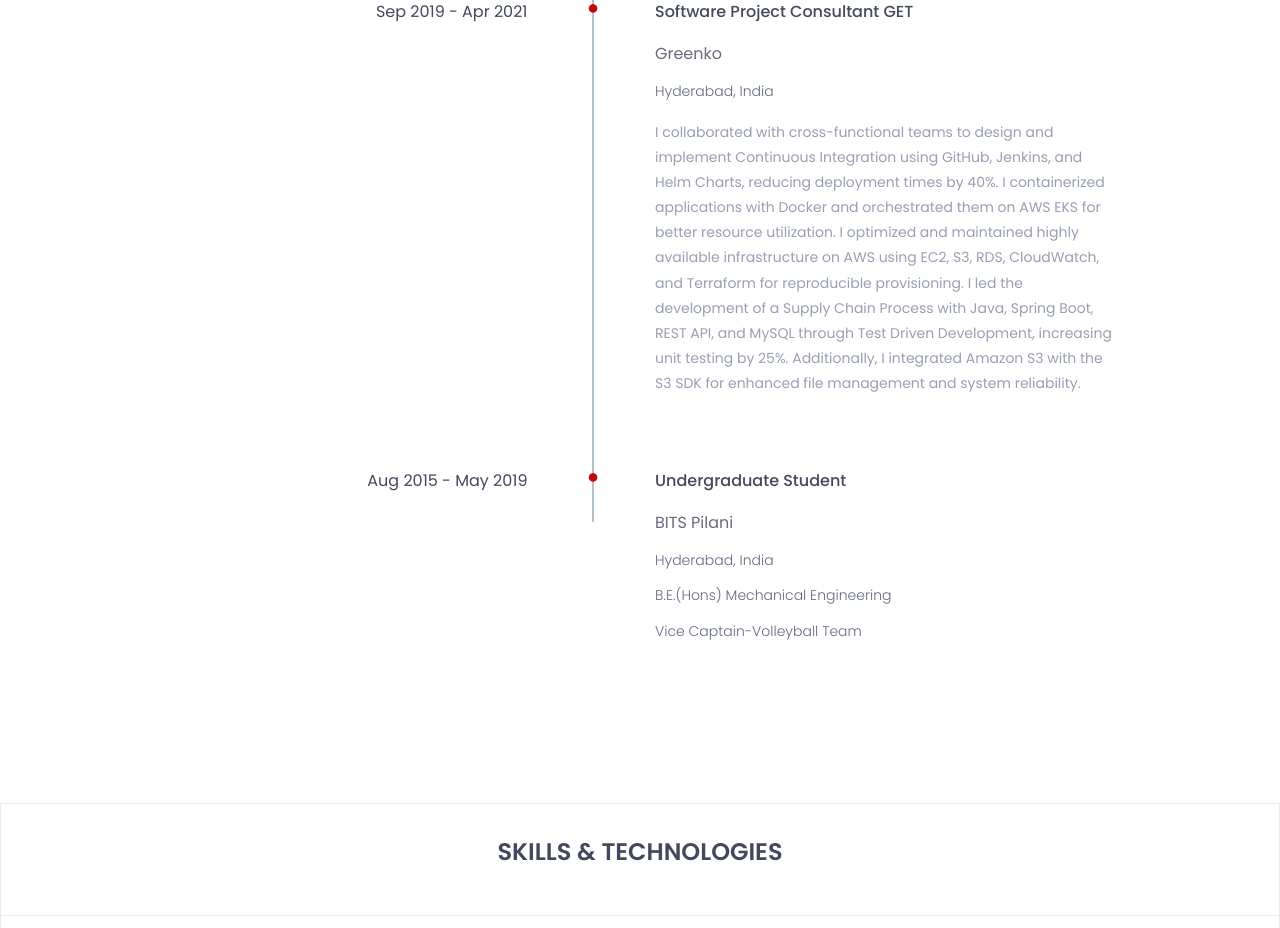
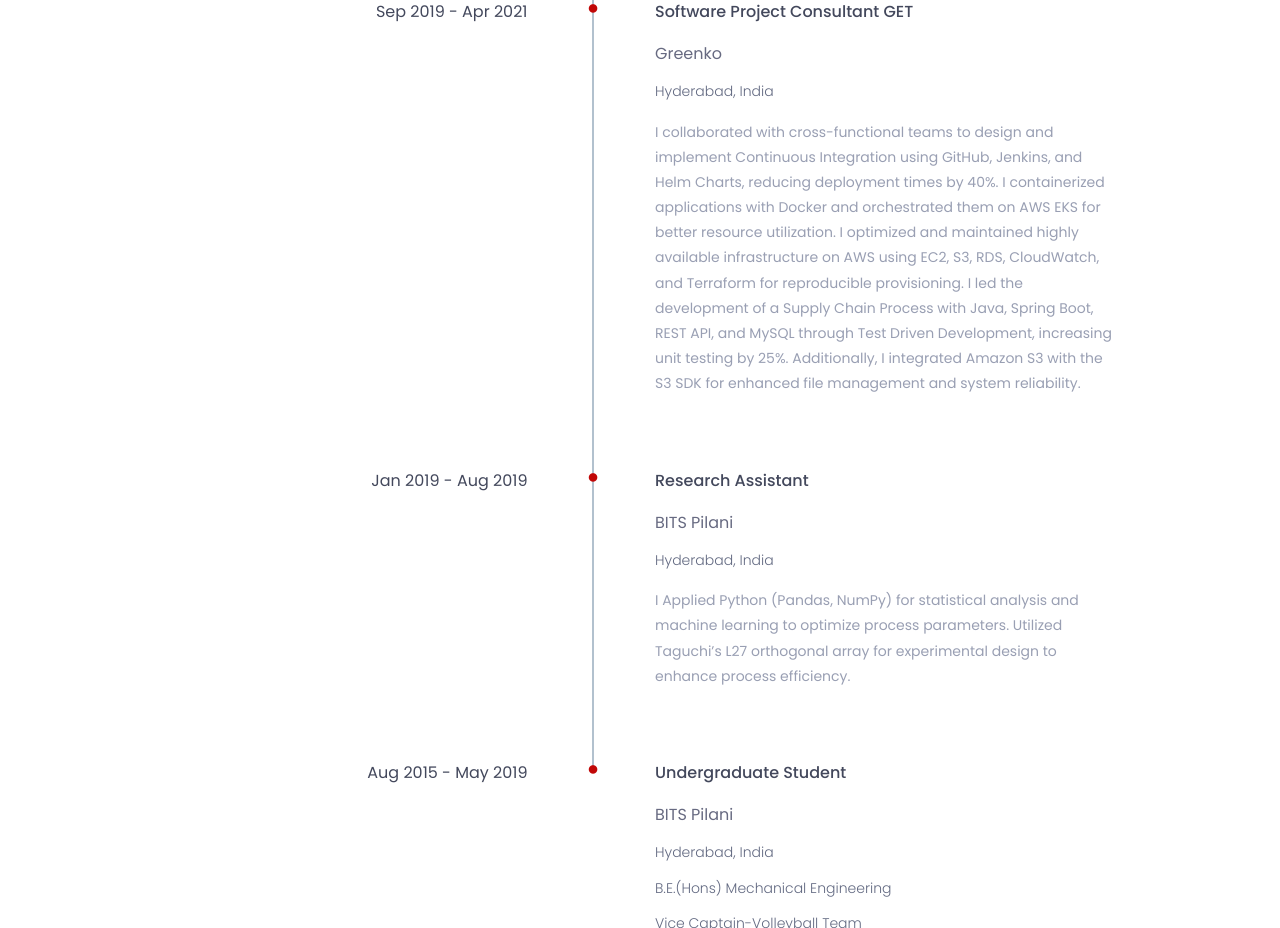
Before and after one commit to udaykkolluru/udaykkolluru.github.io, a plain HTML site: page index.html in a window 1280 px wide. Shown: the part 2034-2962 px from the top of the page. Drawn offline with nearby package versions, Linux system fonts and the light colour scheme.

Commit message:
Update index.html

```diff
--- a/index.html
+++ b/index.html
@@ -257,6 +257,39 @@
                                                     <h5>Hyderabad, India</h5>
                                                     <p class="description">
                                                         I collaborated with cross-functional teams to design and implement Continuous Integration using GitHub, Jenkins, and Helm Charts, reducing deployment times by 40%. I containerized applications with Docker and orchestrated them on AWS EKS for better resource utilization. I optimized and maintained highly available infrastructure on AWS using EC2, S3, RDS, CloudWatch, and Terraform for reproducible provisioning. I led the development of a Supply Chain Process with Java, Spring Boot, REST API, and MySQL through Test Driven Development, increasing unit testing by 25%. Additionally, I integrated Amazon S3 with the S3 SDK for enhanced file management and system reliability.
+                                                    </p>
+                                                </div>
+                                                <!--/.timeline-content-->
+                                            </div>
+                                            <!--/.timeline-->
+                                        </div>
+                                        <!--/.col-->
+                                    </div>
+                                </div>
+                                <!--/.single-timeline-box-->
+                            </li>
+                            <li>
+                                <div class="single-timeline-box fix">
+                                    <div class="row">
+                                        <div class="col-md-5">
+                                            <div class="experience-time text-right">
+                                                <h2>Jan 2019 - Aug 2019</h2>
+                                            </div>
+                                            <!--/.experience-time-->
+                                        </div>
+                                        <!--/.col-->
+                                        <div class="col-md-offset-1 col-md-5">
+                                            <div class="timeline">
+                                                <div class="timeline-content">
+                                                    <h4 class="title">
+                                                        <span><i class="fa fa-circle" aria-hidden="true"></i></span>
+                                                        <h3>Research Assistant</h3>
+                                                        <br>
+                                                        BITS Pilani
+                                                    </h4>
+                                                    <h5>Hyderabad, India</h5>
+                                                    <p class="description">
+                                                        I Applied Python (Pandas, NumPy) for statistical analysis and machine learning to optimize process parameters. Utilized Taguchi’s L27 orthogonal array for experimental design to enhance process efficiency.
                                                     </p>
                                                 </div>
                                                 <!--/.timeline-content-->
```
